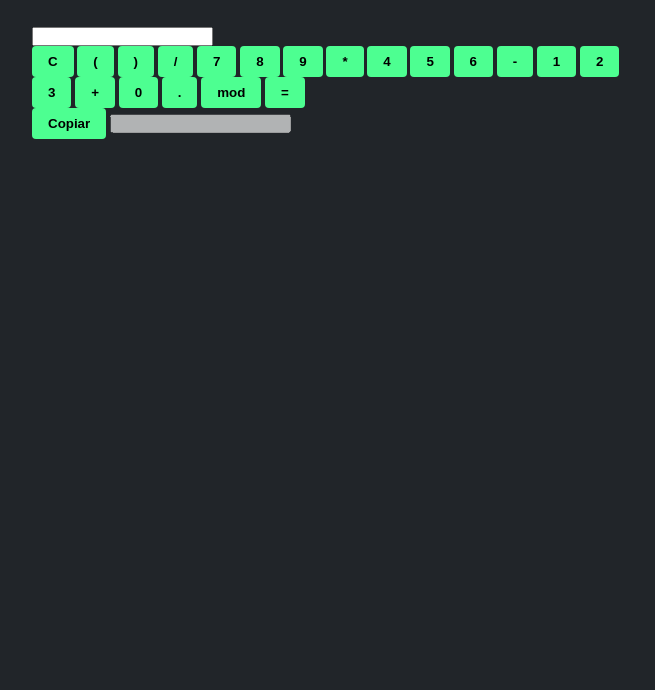
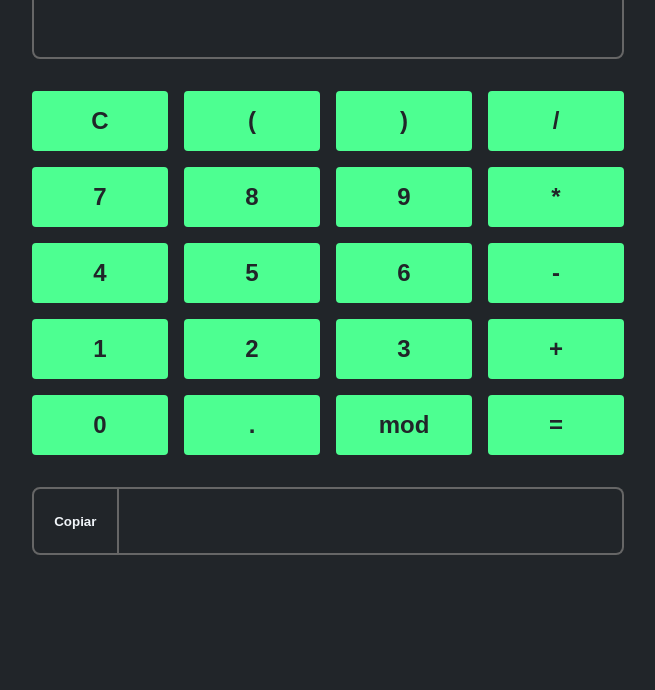
Before and after one commit to gMarinhum085/calc.js, a plain HTML site: page index.html in a window 1280 px wide. Shown: the part 110-800 px from the top of the page, without its empty margins (312-967 px from the left). Drawn offline with Linux system fonts and the light colour scheme.

Commit message:
Update style.css

```diff
--- a/src/css/style.css
+++ b/src/css/style.css
@@ -1,10 +1,10 @@
-*{
+* {
     margin: 0;
     padding: 0;
     box-sizing: border-box;
 }
 
-:root{
+:root {
     --bg-color: #212529;
     --border-color: #666;
     --font-color: #f1f5f9;
@@ -12,13 +12,13 @@
     --error-color: #ff0043;
 }
 
-body{
+body {
     background-color: var(--bg-color);
     color: var(--font-color);
     font-family: "Ubuntu", sans-serif;
 }
 
-main{
+main {
     display: block;
     margin: 0 auto;
     max-width: 40rem;
@@ -26,22 +26,22 @@ main{
     position: relative;
 }
 
-header{
+header {
     padding: 2rem 0;
 }
 
-#themeSwitcher{
+#themeSwitcher {
     background-color: var(--bg-color);
     border: .125rem solid var(--font-color);
     color: var(--font-color);
 }
 
-#themeSwitcher:hover{
+#themeSwitcher:hover {
     background-color: var(--font-color);
     color: var(--bg-color);
 }
 
-button{
+button {
     background-color: var(--primary-color);
     border: none;
     border-radius: .25rem;
@@ -49,3 +49,74 @@ button{
     padding: .5rem 1rem;
     transition: .15s;
 }
+
+
+
+input {
+    background-color: var(--bg-color);
+    border: 2px solid var(--border-color);
+    border-radius: .5rem;
+    color: var(--font-color);
+    display: block;
+    font-size: 1.75rem;
+    margin: 0 auto;
+    padding: 1rem;
+    text-align: end;
+    width: 100%;
+}
+
+#keys {
+    display: grid;
+    grid-template-columns: 1fr 1fr 1fr 1fr;
+    gap: 1rem;
+    margin: 2rem 0;
+}
+
+#keys button {
+    color: var(--bg-color);
+    cursor: pointer;
+    font-size: 1.5rem;
+    padding: 1rem;
+}
+
+#keys button:hover {
+    filter: brightness(0.8);
+}
+
+#result {
+    border-width: 2px 2px 2px 0;
+    border-radius: 0 .5rem .5rem 0;
+}
+
+#copyToClipboard {
+    background-color: transparent;
+    border: solid var(--border-color);
+    border-width: 2px;
+    border-radius: .5rem 0 0 .5rem;
+    color: var(--font-color);
+    cursor: pointer;
+    display: block;
+    height: 4.25rem;
+    width: 6rem;
+}
+
+.flex {
+    display: flex;
+}
+
+.align-center {
+    align-items: center;
+}
+
+.justify-between {
+    justify-content: space-between;
+}
+
+.error {
+    background-color: var(--error-color);
+}
+
+.success {
+    border-color: var(--primary-color) !important;
+    color: var(--primary-color) !important;
+}
```
